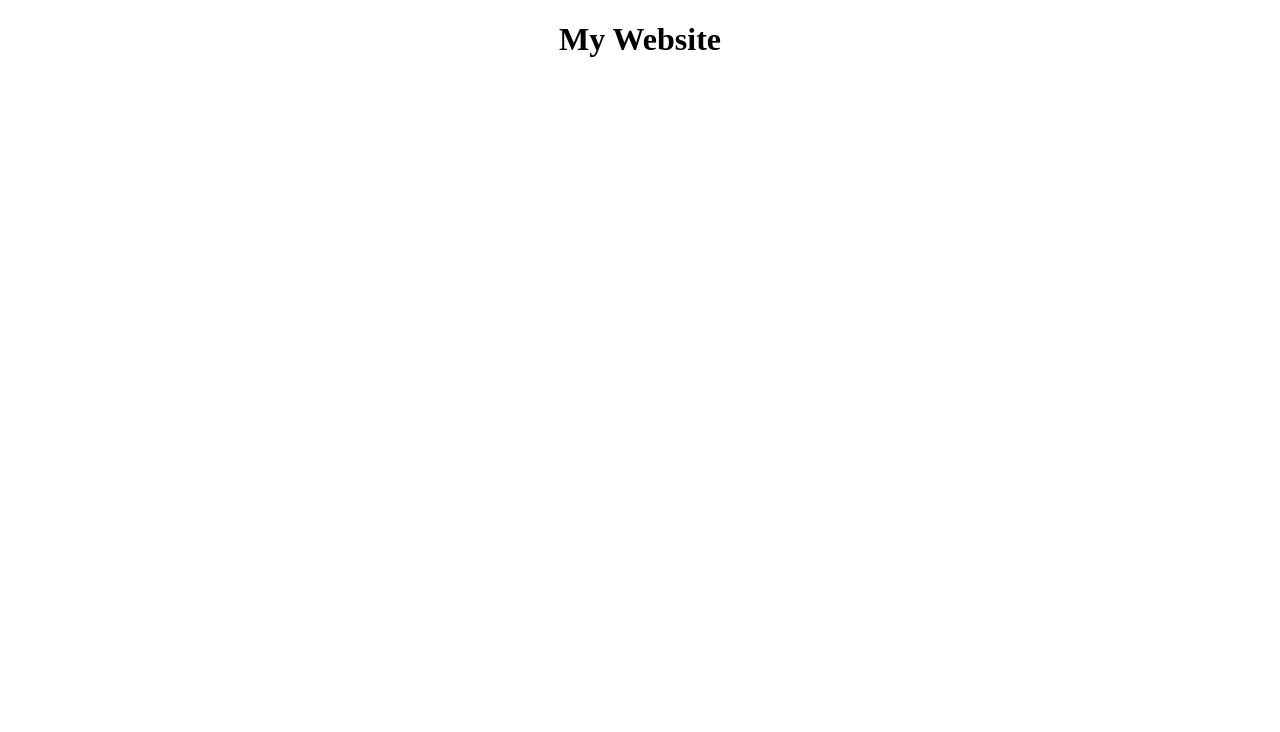
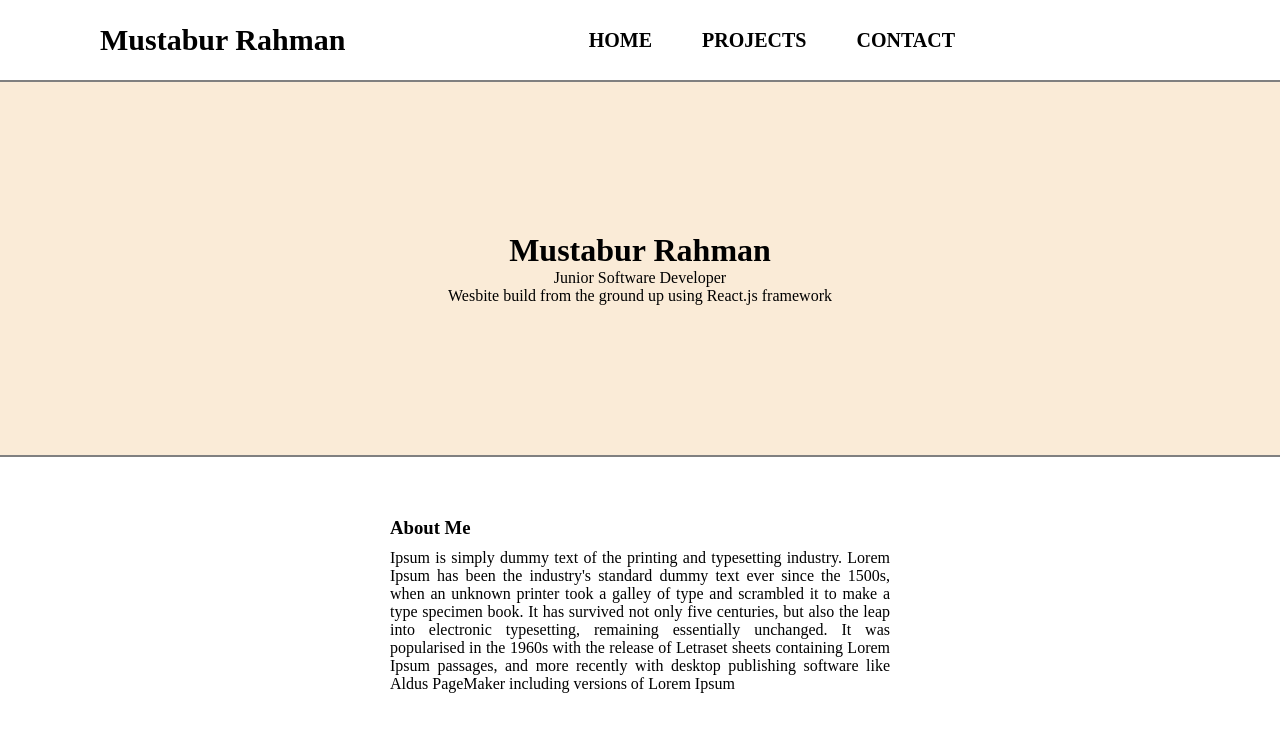
Before and after one commit to mrahman22/my-portfolio-website, a React (Create React App) app: page / in a window 1280 px wide. Shown: the top 732 px of the page. Built offline with nearby package versions, Linux system fonts and the light colour scheme; the HTML template or start-up script is replaced by a standard one.

Commit message:
first page markup completed for portfolio website

```diff
--- a/package.json
+++ b/package.json
@@ -3,6 +3,7 @@
   "version": "0.1.0",
   "private": true,
   "dependencies": {
+    "@reach/router": "^1.3.4",
     "@testing-library/jest-dom": "^4.2.4",
     "@testing-library/react": "^9.5.0",
     "@testing-library/user-event": "^7.2.1",
@@ -11,7 +12,7 @@
     "react-scripts": "3.4.1"
   },
   "scripts": {
-    "start": "react-scripts start",
+    "start": "BROWSER='chromium' react-scripts start",
     "build": "react-scripts build",
     "test": "react-scripts test",
     "eject": "react-scripts eject"
--- a/src/App.css
+++ b/src/App.css
@@ -1,38 +1,108 @@
-.App {
-  text-align: center;
+* {
+  padding: 0;
+  margin: 0;
+  text-decoration: none;
+  list-style: none;
+  box-sizing: border-box;
 }
 
-.App-logo {
-  height: 40vmin;
-  pointer-events: none;
+/*================ Navbar Styling =============================*/
+
+
+nav {
+  width: 100%;
+  height: 80px;
 }
 
-@media (prefers-reduced-motion: no-preference) {
-  .App-logo {
-    animation: App-logo-spin infinite 20s linear;
-  }
+
+nav ul {
+  float: right;
+  margin-right: 300px;
+  text-transform: uppercase;
+  font-weight: bold;
+  font-size: 20px;
 }
 
-.App-header {
-  background-color: #282c34;
-  min-height: 100vh;
-  display: flex;
-  flex-direction: column;
-  align-items: center;
-  justify-content: center;
-  font-size: calc(10px + 2vmin);
-  color: white;
+nav ul li {
+  display: inline;
+  line-height: 80px;
+  margin: 0 5px;
+  padding: 0 20px;
 }
 
-.App-link {
-  color: #61dafb;
+nav a {
+  color: black;
 }
 
-@keyframes App-logo-spin {
-  from {
-    transform: rotate(0deg);
+nav a:hover {
+  color: yellow;
+}
+
+/*================ Navbar Styling =============================*/
+
+
+
+
+
+
+/*================ Header Styling =============================*/
+
+label.logo {
+    font-size: 30px;
+    line-height: 80px;
+    padding: 0 100px;
+    font-weight: bold;
   }
-  to {
-    transform: rotate(360deg);
-  }
+
+/*================ Header Styling =============================*/
+
+
+
+
+
+
+/*==================== Showcase Styling =============================*/
+
+
+.showcase {
+  background-color: #FAEBD7;
+  padding: 150px;
+  text-align: center;
+  border-bottom: 2px solid gray;
+  border-top: 2px solid gray;
 }
+
+
+/*==================== Showcase Styling =============================*/
+
+
+
+
+
+
+
+
+/*==================== About-me Styling =============================*/
+
+.flexbox-container {
+  display: flex;
+  justify-content: center;
+}
+
+.about-me h3 {
+  padding: 10px 0;
+}
+
+
+.about-me {
+   margin-top: 50px;
+   width: 500px;
+   text-align: justify;
+}
+
+
+
+
+
+
+/*==================== About-me Styling =============================*/
--- a/src/App.js
+++ b/src/App.js
@@ -1,10 +1,15 @@
 import React from 'react';
 import './App.css';
+import Nav from './components/Nav';
+import Showcase from './components/Showcase';
+import AboutMe from './components/AboutMe';
 
 function App() {
   return (
     <div className="App">
-     <h1>My Website</h1>
+     <Nav />
+     <Showcase />
+     <AboutMe />
     </div>
   );
 }
--- /dev/null
+++ b/src/components/AboutMe.jsx
@@ -0,0 +1,20 @@
+import React from 'react'
+
+function AboutMe() {
+    return (
+        <div className="flexbox-container">
+        <div className="about-me">
+            <h3>About Me</h3>
+            <p>Ipsum is simply dummy text of the printing and typesetting industry.
+                Lorem Ipsum has been the industry's standard dummy text ever since the 1500s,
+                when an unknown printer took a galley of type and scrambled it to make a type specimen book.
+                It has survived not only five centuries, but also the leap into electronic typesetting, remaining essentially unchanged.
+                It was popularised in the 1960s with the release of Letraset sheets containing Lorem Ipsum passages,
+                and more recently with desktop publishing software like Aldus PageMaker including versions of Lorem Ipsum</p>
+
+        </div>
+        </div>
+    )
+}
+
+export default AboutMe
--- /dev/null
+++ b/src/components/Nav.jsx
@@ -0,0 +1,23 @@
+import React from 'react'
+import {Link} from '@reach/router'
+
+function Nav() {
+    return (
+        <nav>
+            <label className="logo">Mustabur Rahman</label>
+            <ul>
+            <Link to={"/"}>
+            <li>Home</li>
+            </Link>
+            <Link to={"/projects"}>
+            <li>Projects</li>
+            </Link>
+            <Link to={"/contact"}>
+            <li>Contact</li>
+            </Link>
+            </ul>
+        </nav>
+    )
+}
+
+export default Nav
--- /dev/null
+++ b/src/components/Showcase.jsx
@@ -0,0 +1,13 @@
+import React from 'react'
+
+function Showcase() {
+    return (
+        <div className="showcase">
+           <h1>Mustabur Rahman</h1>
+           <p>Junior Software Developer</p>
+           <p>Wesbite build from the ground up using React.js framework</p>
+        </div>
+    )
+}
+
+export default Showcase
```
Also changed, not shown: 1 other file (tests, documents, lock files or other folders).
